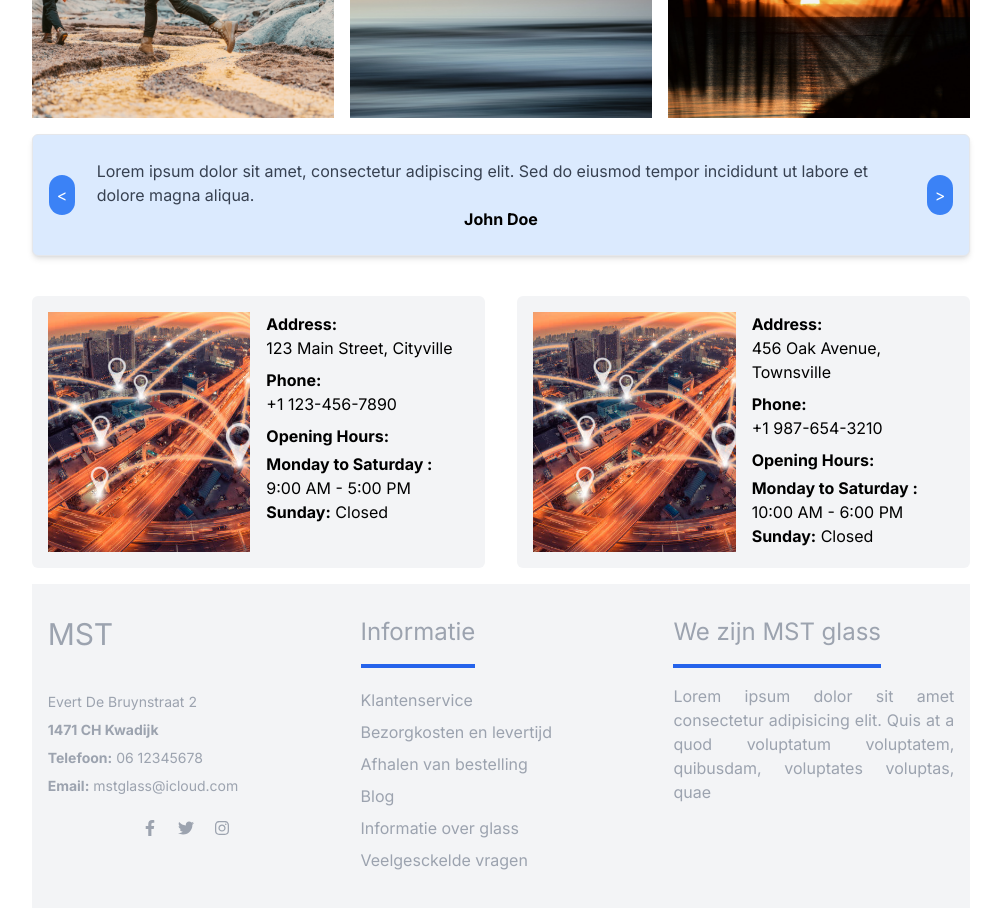
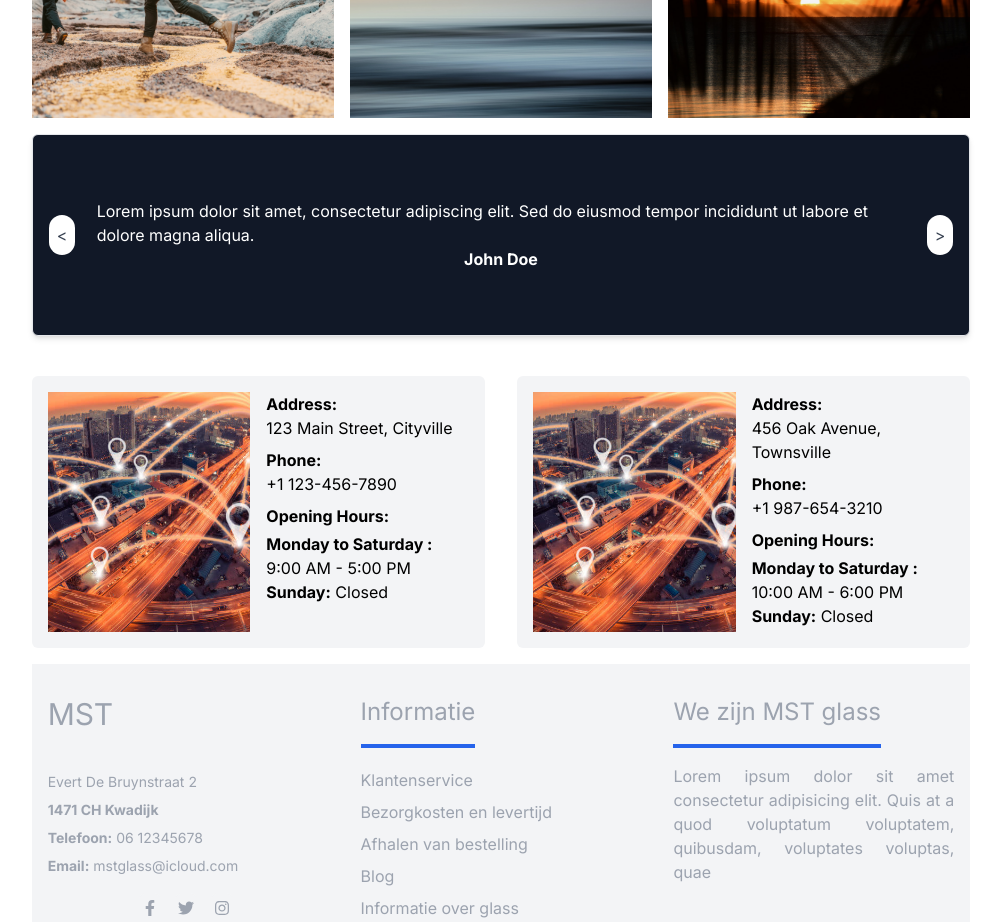
Before and after one commit to AliDemircix/msglass, a Next.js app: page / in a window 1280 px wide. Shown: the part 1900-2822 px from the top of the page, without its empty margins (139-1140 px from the left). Built offline with nearby package versions, Linux system fonts and the light colour scheme.

Commit message:
Make feedback card bigger and change bg black

```diff
--- a/components/feedback.tsx
+++ b/components/feedback.tsx
@@ -34,17 +34,17 @@ const CustomerFeedback = () => {
     );
   };
   return (
-    <div className="w-full p-4 border rounded-md shadow-md mb-10 bg-blue-100">
-      <div className="relative p-2">
+    <div className="w-full px-4 py-8 border rounded-md shadow-md mb-10 bg-gray-900 ">
+      <div className="relative p-2 py-8">
         <button
           onClick={handlePrev}
-          className="absolute left-0 top-1/2 transform -translate-y-1/2 bg-blue-500 text-white p-2 rounded-full z-10"
+          className="absolute left-0 top-1/2 transform -translate-y-1/2 bg-white text-gray-700 p-2 rounded-full z-10"
         >
           &lt;
         </button>
         <button
           onClick={handleNext}
-          className="absolute right-0 top-1/2 transform -translate-y-1/2 bg-blue-500 text-white p-2 rounded-full z-10"
+          className="absolute right-0 top-1/2 transform -translate-y-1/2 bg-white text-gray-700 p-2 rounded-full z-10"
         >
           &gt;
         </button>
@@ -56,11 +56,9 @@ const CustomerFeedback = () => {
                   key={feedback.id}
                   className="w-full flex flex-col items-center px-10"
                 >
-                  <p className="text-gray-700 flex-1 pr-4">
-                    {feedback.feedback}
-                  </p>
+                  <p className="text-white flex-1 pr-4">{feedback.feedback}</p>
                   <div>
-                    <p className="font-bold">{feedback.name}</p>
+                    <p className="text-white font-bold">{feedback.name}</p>
                   </div>
                 </div>
               ),
```
